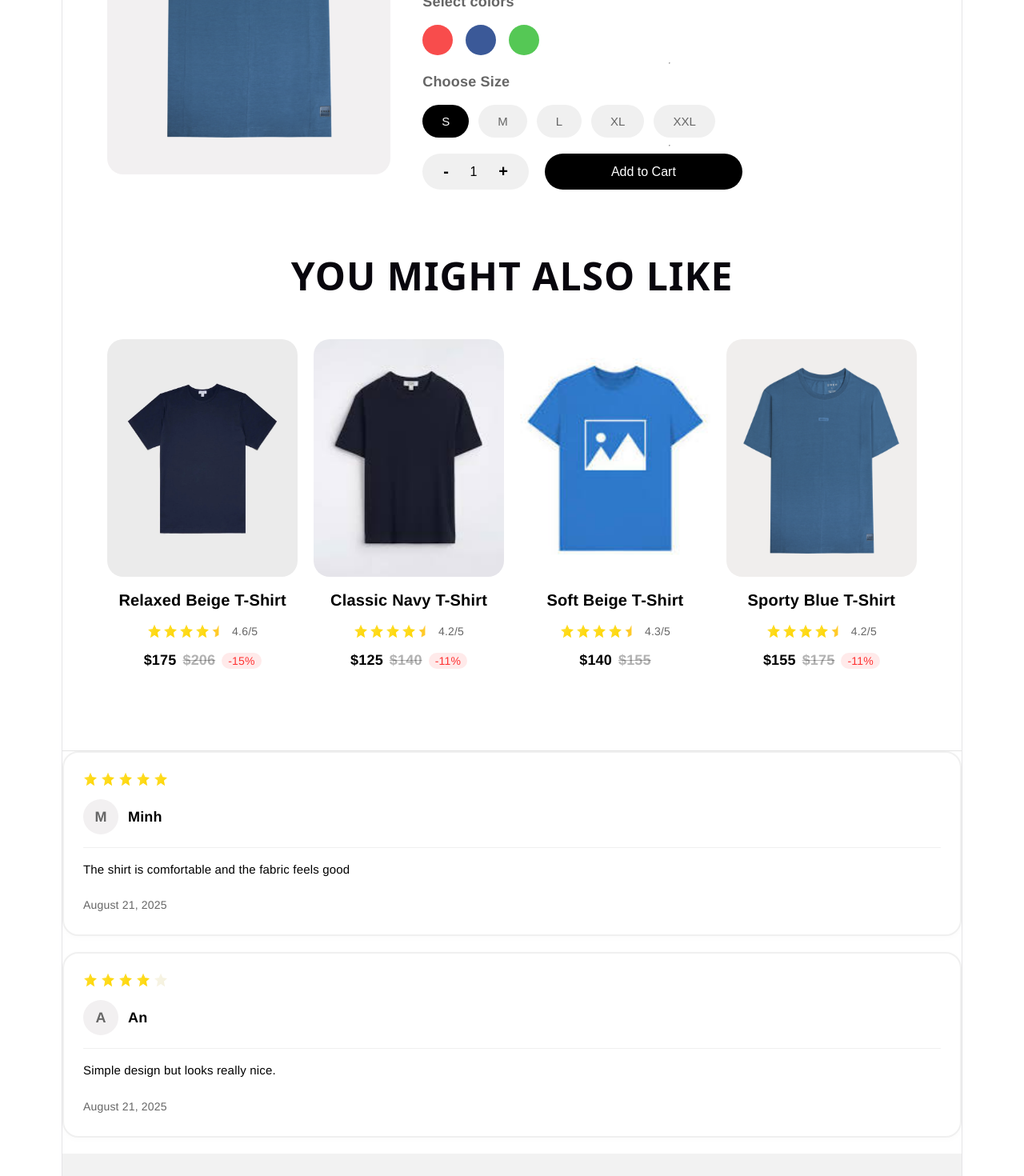
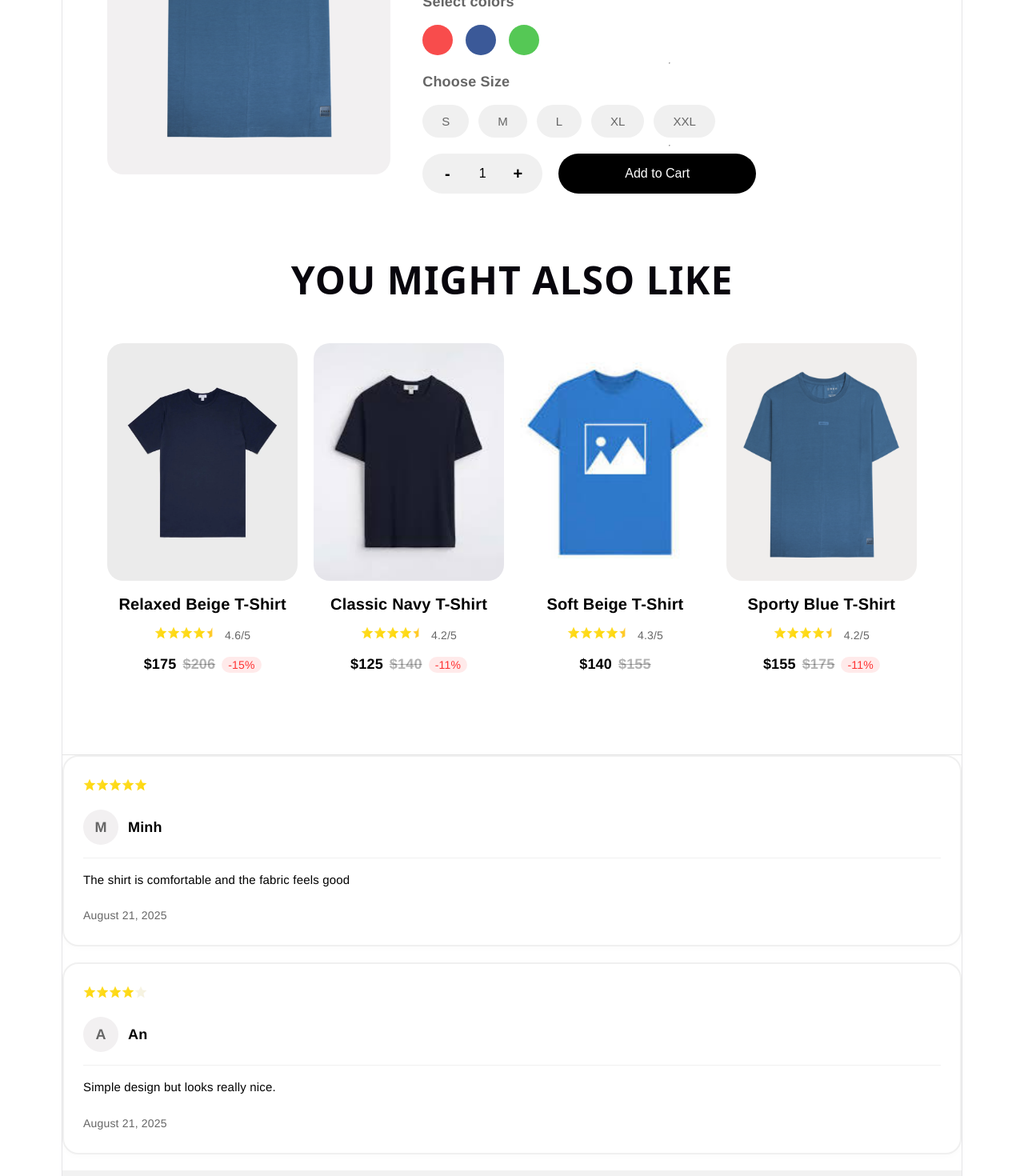
Before and after one commit to Fusayaka/ShopCommerce, a React (Vite) app: page /product/t0001 in a window 1280 px wide. Shown: the part 400-1870 px from the top of the page at 80% size. Built offline with nearby package versions, Linux system fonts and the light colour scheme.

Commit message:
refactor: extract StarRating component, update styling, sync package-lock, and update routing

```diff
--- a/src/components/ProductCard/ProductCard.tsx
+++ b/src/components/ProductCard/ProductCard.tsx
@@ -1,8 +1,7 @@
 import { Link } from "react-router-dom";
 import './productcard.css'
 import plhImg from '/images/cloth-placeholder.jpeg'
-import fullStar from '@/assets/fullstar.png'
-import halfStar from '@/assets/halfstar.png'
+import StarRating from "../StarRating/StarRating";
 
 interface ProductCardProps {
     id: string | number;
@@ -12,26 +11,6 @@ interface ProductCardProps {
     price: number;
     originalPrice?: number;
     discount?: number;
-}
-const StarRating = ({rating} : {rating: number}) => {
-    const stars = [];
-    for (let i = 1; i <= 5; i++) {
-        if (i <= Math.floor(rating)) {
-            stars.push(
-                <img key={i} src={fullStar} alt="star" className="star-icon" />
-            );
-        } else if (i === Math.ceil(rating) && !Number.isInteger(rating)) {
-            stars.push(
-                <img key={i} src={halfStar} alt="half star" className="star-icon" />
-            );
-        } else {
-            stars.push(
-                <img key={i} src={fullStar} alt="empty star" className="star-icon empty-star" />
-            );
-        }
-    }
-
-    return <>{stars}</>;
 }
 
 export default function ProductCard({
--- a/src/components/ProductCard/productcard.css
+++ b/src/components/ProductCard/productcard.css
@@ -47,12 +47,6 @@
   gap: 8px;
   font-size: 14px;
   justify-content: center;
-}
-
-.stars {
-  display: flex;
-  font-size: 16px;
-  gap: 2px;
 }
 
 .score {
@@ -108,16 +102,6 @@
   flex-shrink: 0;
 }
 
-.star-icon {
-  width: 16px;
-  height: 16px;
-  object-fit: contain;
-}
-
-.empty-star {
-  filter: opacity(30%) grayscale(70%);
-}
-
 @media (max-width: 768px) {
   .cur-price {
     font-size: 16px;
--- /dev/null
+++ b/src/components/StarRating/StarRating.tsx
@@ -0,0 +1,32 @@
+import React from 'react';
+import fullStar from '@/assets/fullstar.png';
+import halfStar from '@/assets/halfstar.png';
+import './starRating.css'
+
+interface StarRatingProps {
+  rating: number;
+}
+
+export const StarRating: React.FC<StarRatingProps> = ({ rating }) => {
+  const stars = [];
+
+  for (let i = 1; i <= 5; i++) {
+    if (i <= Math.floor(rating)) {
+      stars.push(
+        <img key={i} src={fullStar} alt="star" className="star-icon" />
+      );
+    } else if (i === Math.ceil(rating) && !Number.isInteger(rating)) {
+      stars.push(
+        <img key={i} src={halfStar} alt="half star" className="star-icon" />
+      );
+    } else {
+      stars.push(
+        <img key={i} src={fullStar} alt="empty star" className="star-icon empty-star" />
+      );
+    }
+  }
+
+  return <div className="star-rating-container">{stars}</div>;
+};
+
+export default StarRating;
--- /dev/null
+++ b/src/components/StarRating/starRating.css
@@ -0,0 +1,15 @@
+.stars {
+  display: flex;
+  font-size: 16px;
+  gap: 2px;
+}
+
+.star-icon {
+  width: 16px;
+  height: 16px;
+  object-fit: contain;
+}
+
+.empty-star {
+  filter: opacity(30%) grayscale(70%);
+}
--- a/src/pages/ProductDetails/Comment.tsx
+++ b/src/pages/ProductDetails/Comment.tsx
@@ -2,8 +2,7 @@ import { useState } from 'react';
 import './Comment.css';
 
 import { mockComments } from '@/mockdata/mockComment';
-import fullStar from '@/assets/fullstar.png';
-import halfStar from '@/assets/halfstar.png';
+import StarRating from '@/components/StarRating/StarRating';
 import { useParams } from 'react-router-dom';
 
 export interface Comment {
@@ -20,46 +19,6 @@ interface CommentCardProps {
   comment: Comment;
 }
 
-const StarRating = ({ rating }: { rating: number }) => {
-  return (
-    <>
-      {Array.from({ length: 5 }, (_, index) => {
-        const star = index + 1;
-
-        if (star <= Math.floor(rating)) {
-          return (
-            <img
-              key={star}
-              src={fullStar}
-              alt="star"
-              className="star-icon"
-            />
-          );
-        }
-
-        if (star === Math.ceil(rating) && !Number.isInteger(rating)) {
-          return (
-            <img
-              key={star}
-              src={halfStar}
-              alt="half star"
-              className="star-icon"
-            />
-          );
-        }
-
-        return (
-          <img
-            key={star}
-            src={fullStar}
-            alt="empty star"
-            className="star-icon empty-star"
-          />
-        );
-      })}
-    </>
-  );
-};
 
 const CommentCard = ({ comment }: CommentCardProps) => {
   const [isExpanded, setIsExpanded] = useState(false);
--- a/src/pages/ProductDetails/Overview.tsx
+++ b/src/pages/ProductDetails/Overview.tsx
@@ -1,33 +1,11 @@
 import { useEffect, useState } from 'react';
 import './overview.css'
 import { Link, useParams } from 'react-router-dom';
-import fullStar from '@/assets/fullstar.png'
-import halfStar from '@/assets/halfstar.png'
+import StarRating from '@/components/StarRating/StarRating';
 import plhImg from '/images/cloth-placeholder.jpeg'
 import { mockProducts, type Product } from '@/mockdata/mockProduct';
 
 const DEFAULT_DESC = "Lorem ipsum dolor sit amet consectetur adipisicing elit. Totam, ea saepe aliquam expedita cum a commodi, aliquid autem laborum recusandae nulla sequi culpa tempore repellendus qui ad ratione, ipsam iure.";
-
-const StarRating = ({rating} : {rating: number}) => {
-    const stars = [];
-    for (let i = 1; i <= 5; i++) {
-        if (i <= Math.floor(rating)) {
-            stars.push(
-                <img key={i} src={fullStar} alt="star" className="star-icon" />
-            );
-        } else if (i === Math.ceil(rating) && !Number.isInteger(rating)) {
-            stars.push(
-                <img key={i} src={halfStar} alt="half star" className="star-icon" />
-            );
-        } else {
-            stars.push(
-                <img key={i} src={fullStar} alt="empty star" className="star-icon empty-star" />
-            );
-        }
-    }
-
-    return <>{stars}</>;
-}
 
 export default function Overview() {
     const {productId} = useParams<{ productId: string }>();
@@ -35,8 +13,8 @@ export default function Overview() {
     const [product, setProduct] = useState<Product | null>(null);
     const [isLoading, setIsLoading] = useState(true);
 
-    const [size, setSize] = useState<string>("S");
-    const [color, setColor] = useState<string>("Red");
+    const [size, setSize] = useState<string | null>(null);
+    const [color, setColor] = useState<string | null>(null);
     const [quantity, setQuantity] = useState<number | string>(1);
 
     useEffect(() => {
@@ -80,6 +58,7 @@ export default function Overview() {
             }
             else {
                 alert('Quantity must not be less than 0!');
+                setQuantity(1);
             }
         }
         else if (type === 'increase'){
@@ -104,6 +83,18 @@ export default function Overview() {
         }
     };
 
+    const handleAddtoCart =() => {
+        if (!color || !size){
+            alert("Please choose size and color!");
+        }
+
+        if (Number(quantity) < 1){
+            alert("Number of product must not be less than 1!");
+        }
+
+        // TO BE IMPLEMENTED
+    };
+
     if (isLoading || !product){
         return <div className="overview-container">Loading</div>
     }
@@ -112,7 +103,7 @@ export default function Overview() {
         <section className='detail-container'>
             <nav className='detail-breadcrumb'>
                 <Link to='/'>Home</Link> {' > '}
-                <Link to='/product'>Product</Link> {' > '}
+                <Link to='/products'>Product</Link> {' > '}
                 <span className="detail-current-page">{product.title}</span>
             </nav>
 
@@ -193,7 +184,7 @@ export default function Overview() {
                             />
                             <button onClick={() => handleQuantityChange('increase')}>+</button>
                         </div>
-                        <button className="detail-add-to-cart-btn">Add to Cart</button>
+                        <button className="detail-add-to-cart-btn" onClick={handleAddtoCart}>Add to Cart</button>
                     </div>
                 </div>
             </div>
--- a/src/pages/ProductDetails/comment.css
+++ b/src/pages/ProductDetails/comment.css
@@ -15,24 +15,12 @@
     text-align: left;
 }
 
-/* Rating */
 .comment-stars {
     display: flex;
     align-items: center;
     gap: 4px;
 }
 
-.star-icon {
-    width: 18px;
-    height: 18px;
-    object-fit: contain;
-}
-
-.empty-star {
-    filter: opacity(30%) grayscale(70%);
-}
-
-/* User */
 .comment-user-header {
     display: flex;
     align-items: center;
@@ -74,7 +62,6 @@
     color: #000000;
 }
 
-/* Content */
 .comment-content {
     margin: 0;
 
@@ -83,7 +70,6 @@
     color: #000000;
 }
 
-/* Show more / Show less */
 .comment-toggle-btn {
     width: fit-content;
 
@@ -102,7 +88,6 @@
     text-decoration: underline;
 }
 
-/* Date */
 .comment-date {
     margin-top: 4px;
 
@@ -110,7 +95,6 @@
     color: #666666;
 }
 
-/* Mobile */
 @media (max-width: 768px) {
     .comment-card {
         padding: 18px;
--- a/src/pages/ProductDetails/overview.css
+++ b/src/pages/ProductDetails/overview.css
@@ -215,8 +215,10 @@
   justify-content: space-between;
   background-color: #f0f0f0;
   border-radius: 30px;
-  width: 15%;
-  padding: 10px 20px;
+  width: 150px;
+  min-width: 130px;
+  padding: 10px 16px;
+  box-sizing: border-box;
 }
 
 .detail-quantity-selector button {
@@ -226,6 +228,13 @@
   font-weight: bold;
   cursor: pointer;
   color: #000000;
+  display: flex;
+  align-items: center;
+  justify-content: center;
+  width: 30px;
+  height: 30px;
+  padding: 0;
+  line-height: 1;
 }
 
 .detail-quantity-input {
@@ -237,6 +246,8 @@
   font-weight: 500;
   outline: none;
   color: #000000;
+  line-height: normal;
+  padding: 0;
 }
 
 .detail-add-to-cart-btn {
--- a/src/router.tsx
+++ b/src/router.tsx
@@ -14,17 +14,12 @@ export const router = createBrowserRouter([
                 element:<Home/>
             },
             {
-                path: "product",
-                children: [
-                    {
-                        index: true,
-                        element: <h2>This is Product Page</h2>
-                    },
-                    {
-                        path: ':productId',
-                        element: <ProductDetails/>
-                    }
-                ]
+                path: "products",
+                element: <h2>This is Product List Page</h2>
+            },
+            {
+                path: "product/:productId",
+                element: <ProductDetails/>
             },
             {
                 path: "cart",
```
Also changed, not shown: 2 other files (tests, documents, lock files or other folders).
